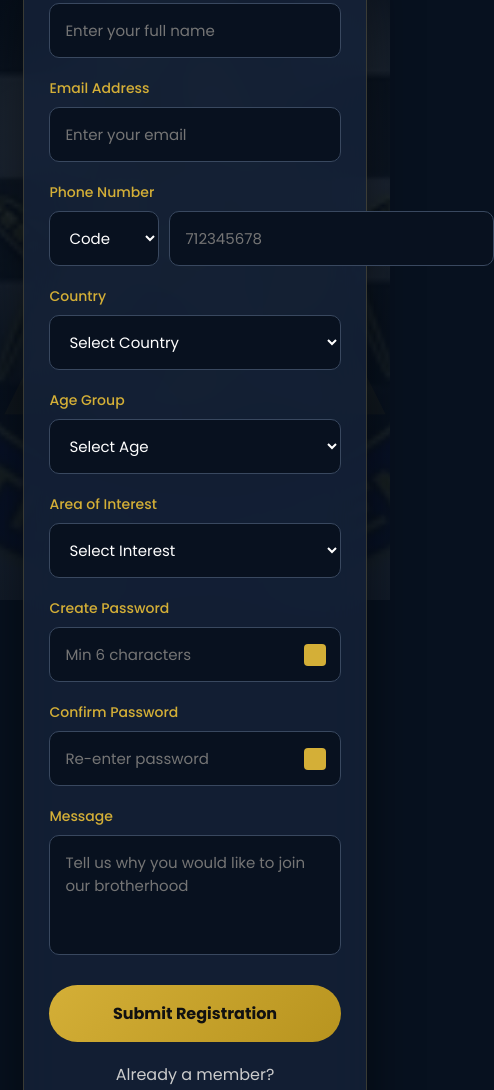
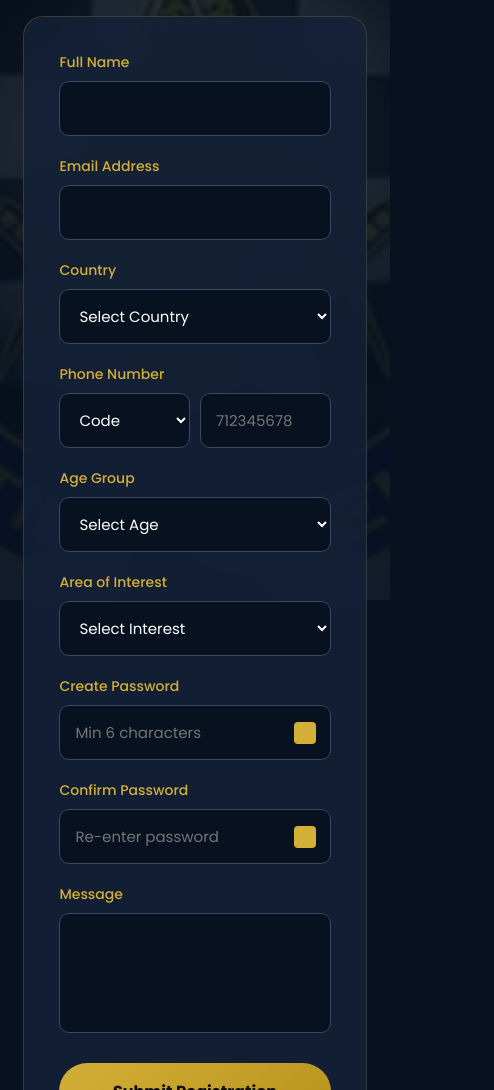
Before and after one commit to mansoryfamily/MANSONRY-FAMILY-FRATERNITY-, a website: page register.html in a window 390 px wide. Shown: the part 244-1334 px from the top of the page, 494 px wide, since content can reach past the window. Drawn offline with Linux system fonts and the light colour scheme.

Commit message:
Update register.html

```diff
--- a/register.html
+++ b/register.html
@@ -2,53 +2,41 @@
 <html lang="en">
 <head>
 <meta charset="UTF-8">
-<meta name="viewport" content="width=device-width, initial-scale=1.0, viewport-fit=cover, user-scalable=no">
+<meta name="viewport" content="width=device-width, initial-scale=1.0">
 <title>Freemasonry | Membership Registration</title>
 <link href="https://fonts.googleapis.com/css2?family=Poppins:wght@300;400;500;600;700&display=swap" rel="stylesheet">
-<link rel="manifest" href="manifest.json">
-<meta name="theme-color" content="#d4af37">
-<meta name="apple-mobile-web-app-capable" content="yes">
-<link rel="apple-touch-icon" href="icon-512.png">
-
 <style>
 *{margin:0;padding:0;box-sizing:border-box;font-family:'Poppins',sans-serif;}
 body{background:#07111f;color:white;min-height:100vh;padding-bottom:100px;}
-body::before{content:"";position:fixed;top:0;left:0;width:100%;height:100%;background:linear-gradient(rgba(7,17,31,.85), rgba(7,17,31,.95)),url("1517026394531.jpeg");background-size:cover;background-position:center;background-attachment:fixed;z-index:-2;}
-body::after{content:"◬";position:fixed;top:50%;left:50%;transform:translate(-50%,-50%);font-size:500px;color:rgba(212,175,55,.04);z-index:-1;pointer-events:none;}
-header{position:fixed;top:0;left:0;width:100%;padding:20px 8%;display:flex;justify-content:center;align-items:center;background:rgba(0,0,0,.75);backdrop-filter:blur(10px);z-index:1000;}
-.logo{font-size:28px;font-weight:700;color:#d4af37;text-align:center;}
+body::before{content:"";position:fixed;top:0;left:0;width:100%;height:100%;background:linear-gradient(rgba(7,17,31,.85), rgba(7,17,31,.95)),url("1517026394531.jpeg");background-size:cover;background-position:center;z-index:-2;}
+header{position:fixed;top:0;left:0;width:100%;padding:20px 8%;display:flex;justify-content:center;background:rgba(0,0,0,.75);backdrop-filter:blur(10px);z-index:1000;}
+.logo{font-size:28px;font-weight:700;color:#d4af37;}
 .container{padding:120px 6% 50px;max-width:900px;margin:auto;}
 .title{text-align:center;font-size:36px;color:#d4af37;margin-bottom:30px;}
-.register-box{max-width:850px;margin:auto;background:rgba(20,34,56,.85);backdrop-filter:blur(20px);padding:35px;border-radius:20px;box-shadow:0 20px 50px rgba(0,0,0,.5);border:1px solid rgba(212,175,55,.2);}
+.register-box{background:rgba(20,34,56,.85);backdrop-filter:blur(20px);padding:35px;border-radius:20px;border:1px solid rgba(212,175,55,.2);}
 .form-grid{display:grid;grid-template-columns:repeat(auto-fit,minmax(250px,1fr));gap:20px;}
 .input-group{display:flex;flex-direction:column;}
 label{margin-bottom:8px;color:#d4af37;font-size:14px;font-weight:500;}
-input,select,textarea{background:#08111f;border:1px solid #39485f;padding:15px;border-radius:10px;color:white;outline:none;font-size:15px;}
+input,select,textarea{background:#08111f;border:1px solid #39485f;padding:15px;border-radius:10px;color:white;outline:none;font-size:15px;width:100%;}
 input:focus,select:focus,textarea:focus{border-color:#d4af37;}
 textarea{height:120px;resize:none;grid-column:1/-1;}
 .full{grid-column:1/-1;}
 
-/* PHONE WITH COUNTRY CODE */
-.phone-group{display:flex;gap:10px;align-items:center;}
-.phone-group select{width:130px;flex-shrink:0;background:#08111f;border:1px solid #39485f;padding:15px;border-radius:10px;color:white;}
-.phone-group input{flex:1;}
+/* PHONE WITH COUNTRY CODE - SAME SIZE CARDS */
+.phone-wrapper{display:flex;gap:10px;}
+.phone-wrapper .input-group{flex:1;}
+.phone-wrapper select{width:100%;}
 
-.password-wrapper{position:relative;display:flex;align-items:center;}
-.password-wrapper input{width:100%;padding-right:50px;}
-.toggle-password{position:absolute;right:15px;width:22px;height:22px;background:#d4af37;border:none;border-radius:4px;cursor:pointer;}
-.toggle-password.active{background:#111;border:2px solid #d4af37;}
+.password-wrapper{position:relative;}
+.password-wrapper input{padding-right:50px;}
+.toggle-password{position:absolute;right:15px;top:50%;transform:translateY(-50%);width:22px;height:22px;background:#d4af37;border:none;border-radius:4px;cursor:pointer;}
 
-.btn{margin-top:30px;display:block;width:100%;max-width:300px;padding:16px;margin-left:auto;margin-right:auto;border:none;border-radius:40px;background:linear-gradient(135deg,#d4af37,#b8941f);color:#111;font-size:16px;font-weight:700;cursor:pointer;transition:.3s;}
-.btn:hover{transform:translateY(-3px);}
-.btn:disabled{opacity:.6;cursor:not-allowed;transform:none;}
+.btn{margin-top:30px;width:100%;max-width:300px;padding:16px;margin-left:auto;margin-right:auto;display:block;border:none;border-radius:40px;background:linear-gradient(135deg,#d4af37,#b8941f);color:#111;font-size:16px;font-weight:700;cursor:pointer;}
+.btn:disabled{opacity:.6;}
 
-.toast{position:fixed;top:50%;left:50%;transform:translate(-50%,-50%) scale(0.8);background:rgba(20,34,56,.98);padding:25px 35px;border-radius:15px;border:2px solid #d4af37;z-index:9999;opacity:0;transition:.4s;text-align:center;min-width:300px;}
+.toast{position:fixed;top:50%;left:50%;transform:translate(-50%,-50%) scale(0.8);background:rgba(20,34,56,.98);padding:25px 35px;border-radius:15px;border:2px solid #d4af37;z-index:9999;opacity:0;transition:.4s;text-align:center;}
 .toast.show{opacity:1;transform:translate(-50%,-50%) scale(1);}
 .toast.success{border-color:#4cff88;} .toast.error{border-color:#ff5555;}
-.toast .icon{font-size:40px;margin-bottom:10px;display:block;}
-.toast .message{font-size:16px;font-weight:600;color:#fff;}
-
-@media(max-width:700px){.title{font-size:28px;}.register-box{padding:25px;}.phone-group select{width:110px;}}
 </style>
 </head>
 
@@ -63,100 +51,58 @@ textarea{height:120px;resize:none;grid-column:1/-1;}
 <form id="registrationForm">
 <div class="form-grid">
 
+<div class="input-group"><label>Full Name</label><input id="fullName" type="text" required></div>
+<div class="input-group"><label>Email Address</label><input id="email" type="email" required></div>
+
+<!-- COUNTRY FIRST -->
 <div class="input-group">
-<label>Full Name</label>
-<input id="fullName" type="text" placeholder="Enter your full name" required>
+<label>Country</label>
+<select id="country" required>
+<option value="">Select Country</option>
+<option value="Kenya">🇰🇪 Kenya</option>
+<option value="Uganda">🇺🇬 Uganda</option>
+<option value="Tanzania">🇹🇿 Tanzania</option>
+<option value="Rwanda">🇷🇼 Rwanda</option>
+<option value="DRC">🇨🇩 DRC</option>
+<option value="South Africa">🇿🇦 South Africa</option>
+<option value="Nigeria">🇳🇬 Nigeria</option>
+<option value="Ghana">🇬🇭 Ghana</option>
+<option value="USA">🇺🇸 USA</option>
+<option value="UK">🇬🇧 UK</option>
+<option value="Other">Other</option>
+</select>
 </div>
 
-<div class="input-group">
-<label>Email Address</label>
-<input id="email" type="email" placeholder="Enter your email" required>
-</div>
-
+<!-- PHONE NUMBER SECOND - SAME SIZE CARD -->
 <div class="input-group">
 <label>Phone Number</label>
-<div class="phone-group">
+<div class="phone-wrapper">
 <select id="countryCode" required>
 <option value="">Code</option>
-<option value="+254">🇰🇪 +254</option>
-<option value="+256">🇺🇬 +256</option>
-<option value="+255">🇹🇿 +255</option>
-<option value="+250">🇷🇼 +250</option>
-<option value="+243">🇨🇩 +243</option>
-<option value="+27">🇿🇦 +27</option>
-<option value="+234">🇳🇬 +234</option>
-<option value="+233">🇬🇭 +233</option>
-<option value="+1">🇺🇸 +1</option>
-<option value="+44">🇬🇧 +44</option>
+<option value="+254">+254</option>
+<option value="+256">+256</option>
+<option value="+255">+255</option>
+<option value="+250">+250</option>
+<option value="+243">+243</option>
+<option value="+27">+27</option>
+<option value="+234">+234</option>
+<option value="+233">+233</option>
+<option value="+1">+1</option>
+<option value="+44">+44</option>
 </select>
 <input id="phone" type="tel" placeholder="712345678" required pattern="[0-9]{7,15}">
 </div>
 </div>
 
-<div class="input-group">
-<label>Country</label>
-<select id="country" required>
-<option value="">Select Country</option>
-<option value="Kenya">Kenya</option>
-<option value="Uganda">Uganda</option>
-<option value="Tanzania">Tanzania</option>
-<option value="Rwanda">Rwanda</option>
-<option value="DRC">DRC</option>
-<option value="South Africa">South Africa</option>
-<option value="Nigeria">Nigeria</option>
-<option value="Ghana">Ghana</option>
-<option value="USA">USA</option>
-<option value="UK">UK</option>
-<option value="Other">Other</option>
-</select>
-</div>
+<div class="input-group"><label>Age Group</label><select id="age" required><option value="">Select Age</option><option>18 - 25</option><option>26 - 40</option><option>41 - 60</option><option>60+</option></select></div>
+<div class="input-group"><label>Area of Interest</label><select id="interest" required><option value="">Select Interest</option><option>Brotherhood & Mentorship</option><option>Community Service</option><option>Business & Growth</option><option>Personal Development</option></select></div>
 
-<div class="input-group">
-<label>Age Group</label>
-<select id="age" required>
-<option value="">Select Age</option>
-<option>18 - 25</option>
-<option>26 - 40</option>
-<option>41 - 60</option>
-<option>60+</option>
-</select>
-</div>
-
-<div class="input-group">
-<label>Area of Interest</label>
-<select id="interest" required>
-<option value="">Select Interest</option>
-<option>Brotherhood & Mentorship</option>
-<option>Community Service</option>
-<option>Business & Growth</option>
-<option>Personal Development</option>
-</select>
-</div>
-
-<div class="input-group">
-<label>Create Password</label>
-<div class="password-wrapper">
-<input id="password" type="password" placeholder="Min 6 characters" required minlength="6">
-<button type="button" class="toggle-password" data-target="password"></button>
-</div>
-</div>
-
-<div class="input-group">
-<label>Confirm Password</label>
-<div class="password-wrapper">
-<input id="confirmPassword" type="password" placeholder="Re-enter password" required minlength="6">
-<button type="button" class="toggle-password" data-target="confirmPassword"></button>
-</div>
-</div>
-
-<div class="input-group full">
-<label>Message</label>
-<textarea id="message" placeholder="Tell us why you would like to join our brotherhood" required></textarea>
-</div>
+<div class="input-group"><label>Create Password</label><div class="password-wrapper"><input id="password" type="password" placeholder="Min 6 characters" required><button type="button" class="toggle-password" data-target="password"></button></div></div>
+<div class="input-group"><label>Confirm Password</label><div class="password-wrapper"><input id="confirmPassword" type="password" placeholder="Re-enter password" required><button type="button" class="toggle-password" data-target="confirmPassword"></button></div></div>
+<div class="input-group full"><label>Message</label><textarea id="message" required></textarea></div>
 
 </div>
 <button class="btn" id="submitBtn" type="submit">Submit Registration</button>
-<div style="text-align:center;margin-top:20px;"><p style="color:#ccc;">Already a member?</p><a href="login.html" style="display:inline-block;margin-top:10px;padding:12px 35px;border:2px solid #d4af37;border-radius:40px;color:#d4af37;text-decoration:none;font-weight:600;">Login</a></div>
 </form>
 </div>
 </div>
@@ -189,7 +135,13 @@ const toastIcon = document.getElementById("toastIcon");
 const toastMessage = document.getElementById("toastMessage");
 
 const countryToCode = {"Kenya":"+254","Uganda":"+256","Tanzania":"+255","Rwanda":"+250","DRC":"+243","South Africa":"+27","Nigeria":"+234","Ghana":"+233","USA":"+1","UK":"+44"};
-countrySelect.addEventListener("change", () => { if(countryToCode[countrySelect.value]){ countryCodeSelect.value = countryToCode[countrySelect.value]; }});
+
+// AUTO SELECT CODE WHEN COUNTRY CHANGES
+countrySelect.addEventListener("change", () => {
+  if(countryToCode[countrySelect.value]){
+    countryCodeSelect.value = countryToCode[countrySelect.value];
+  }
+});
 
 function showToast(type, message){
   toast.className = `toast ${type} show`;
@@ -202,7 +154,6 @@ document.querySelectorAll('.toggle-password').forEach(btn => {
     btn.addEventListener('click', () => {
         const input = document.getElementById(btn.getAttribute('data-target'));
         input.type = input.type === 'password'? 'text' : 'password';
-        btn.classList.toggle('active');
     });
 });
 
@@ -213,31 +164,28 @@ form.addEventListener("submit", async (event) => {
 
     const fullName = document.getElementById("fullName").value.trim();
     const email = document.getElementById("email").value.trim();
+    const country = document.getElementById("country").value;
     const countryCode = document.getElementById("countryCode").value;
     const phoneNumber = document.getElementById("phone").value.trim();
     const phone = countryCode + phoneNumber;
-    const country = document.getElementById("country").value;
     const age = document.getElementById("age").value;
     const interest = document.getElementById("interest").value;
     const message = document.getElementById("message").value.trim();
     const password = document.getElementById("password").value;
     const confirmPassword = document.getElementById("confirmPassword").value;
 
+    if(!country){ showToast('error','Please select country'); button.disabled=false; button.textContent="Submit Registration"; return; }
     if(!countryCode){ showToast('error','Please select country code'); button.disabled=false; button.textContent="Submit Registration"; return; }
     if(password !== confirmPassword){ showToast('error','Passwords do not match'); button.disabled=false; button.textContent="Submit Registration"; return; }
-    if(password.length < 6){ showToast('error','Password must be 6 characters or more'); button.disabled=false; button.textContent="Submit Registration"; return; }
 
     try {
         const userCredential = await createUserWithEmailAndPassword(auth, email, password);
         const user = userCredential.user;
-        const userData = {uid:user.uid,fullName,email,countryCode,phoneNumber,phone,country,age,interest,message,status:"pending",role:"member",timestamp:new Date().toISOString()};
+        const userData = {uid:user.uid,fullName,email,country,countryCode,phoneNumber,phone,age,interest,message,status:"pending",role:"member",timestamp:new Date().toISOString()};
         await set(ref(database, "users/" + user.uid), userData);
         showToast('success','Registration Successful! Redirecting...');
-        button.textContent = "Success";
-        form.reset();
         setTimeout(() => {window.location.href = "dashboard.html";}, 1500);
     } catch (error) {
-        console.error("FIREBASE ERROR:", error);
         button.disabled = false;
         button.textContent = "Submit Registration";
         if(error.code === 'auth/email-already-in-use'){ showToast('error','This email is already registered'); }
```
